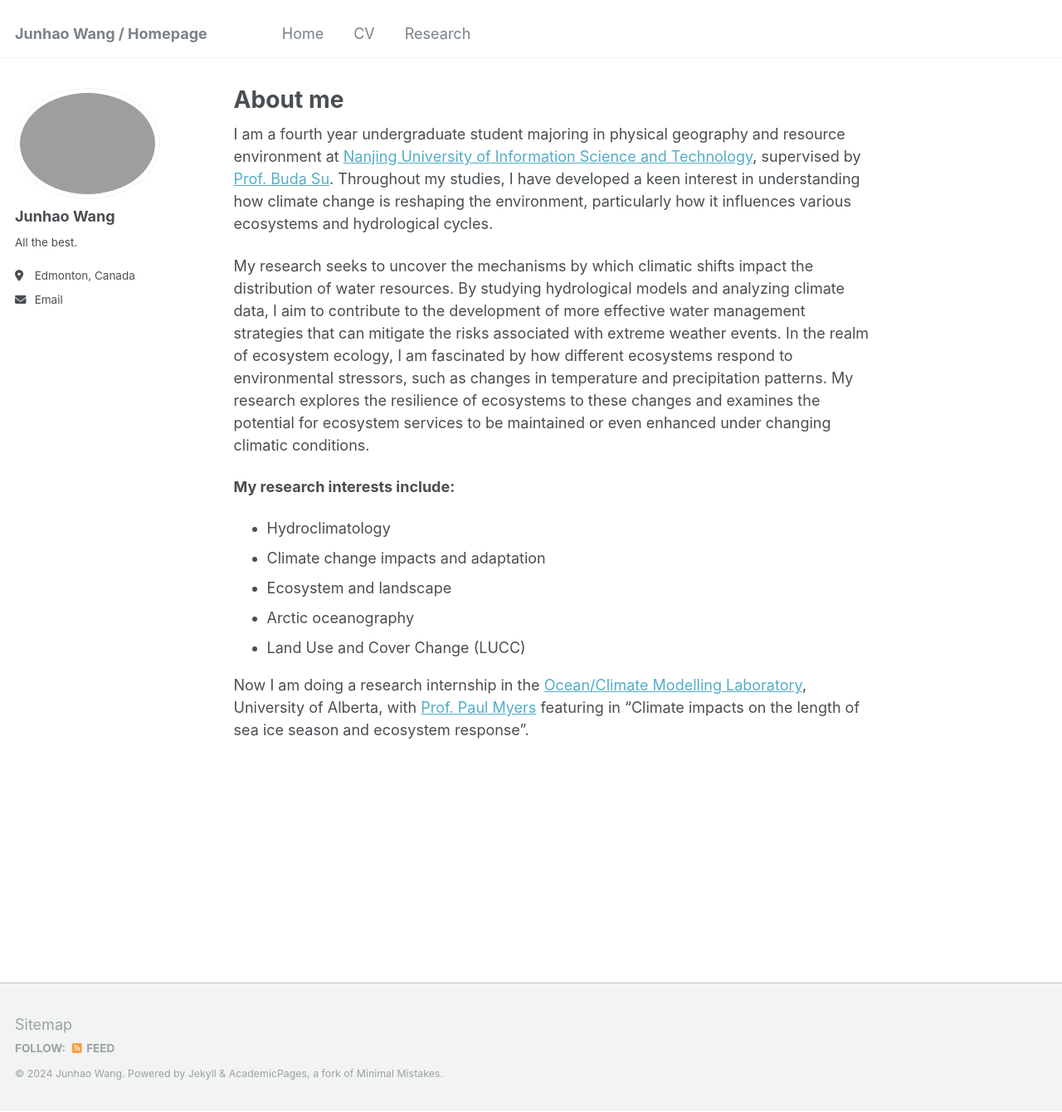
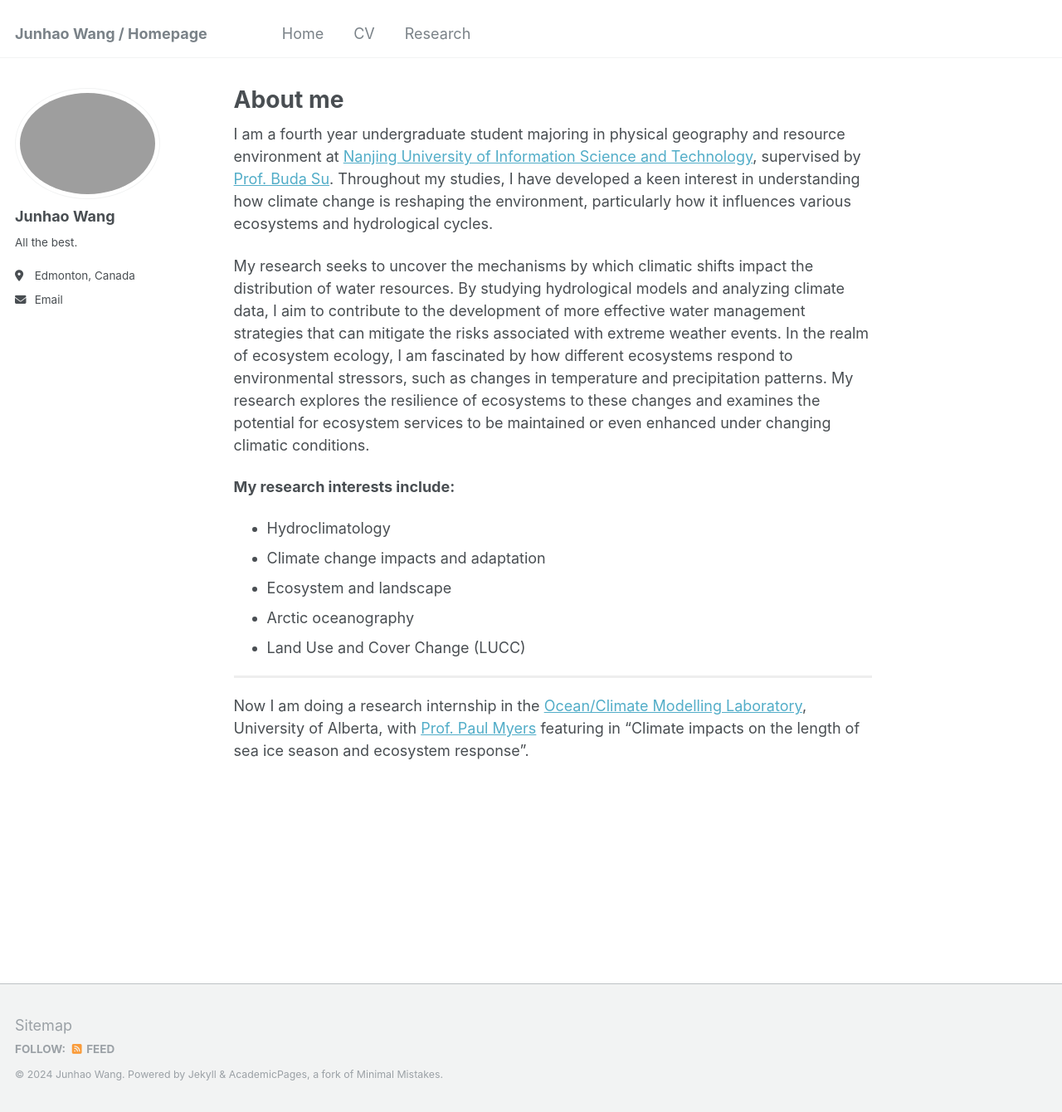
Before and after one commit to sigmundw/sigmundw.github.io, a Jekyll site: the page built from _pages/about.md, in a window 1280 px wide and 1340 px high. Shown: the whole window at 83% size. Built offline with Jekyll 4.4.1, drawn with Linux system fonts in a browser that asks for light colours.

Commit message:
Update about.md

```diff
--- a/_pages/about.md
+++ b/_pages/about.md
@@ -18,5 +18,6 @@ My research seeks to uncover the mechanisms by which climatic shifts impact the
 - Ecosystem and landscape
 - Arctic oceanography
 - Land Use and Cover Change (LUCC)
+<div style="border-top: 3px solid #eee; margin: 20px 0;"></div>
 
 Now I am doing a research internship in the [Ocean/Climate Modelling Laboratory](https://canadian-nemo-ocean-modelling-forum-commuity-of-practice.readthedocs.io/en/latest/Institutions/UofA/index.html#), University of Alberta, with [Prof. Paul Myers](https://apps.ualberta.ca/directory/person/pmyers) featuring in “Climate impacts on the length of sea ice season and ecosystem response”.
```
